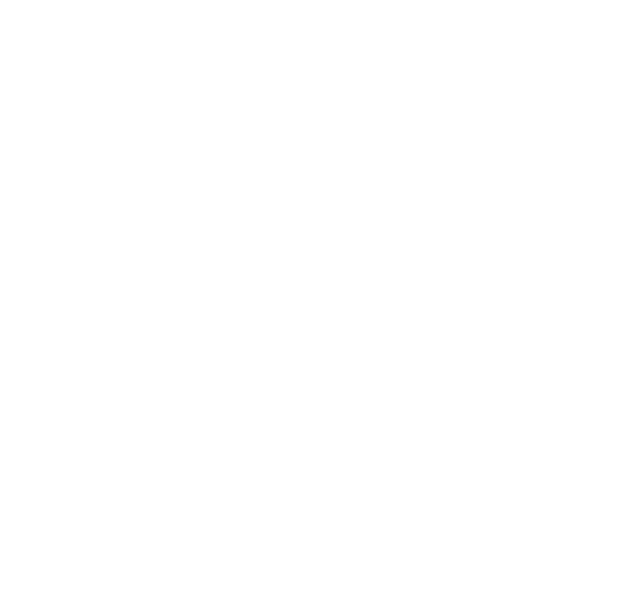
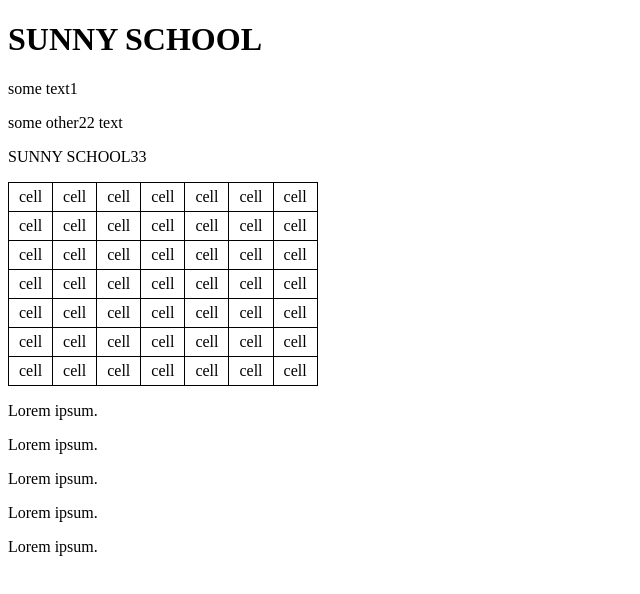
Before and after one commit to hakobyanviktoria8/SunySchoolHomeWork, a plain HTML site: page index.html in a window 1280 px wide. Shown: the whole page, without its empty margins (0-640 px from the left). Drawn offline with Linux system fonts and the light colour scheme.

Commit message:
homeWork 11

```diff
--- a/index.html
+++ b/index.html
@@ -3,6 +3,16 @@
 <head>
     <meta charset="UTF-8">
     <title>Title</title>
+    <style>
+        table{
+            border: 1px solid;
+            border-collapse: collapse;
+        }
+        td{
+            border: 1px solid;
+            padding: 5px 10px;
+        }
+    </style>
 </head>
 <body>
 
@@ -11,6 +21,95 @@
 <!--<script src="3.homeWork.js"></script>-->
 <!--<script src="4.HomeWork.js"></script>-->
 <!--<script src="5.HomeWork.js"></script>-->
-<script src="6.homeWork.js"></script>
+<!--<script src="6.homeWork.js"></script>-->
+<!--<script src="7.homeWork.js"></script>-->
+<!--<script src="10.homeWork.js"></script>-->
+
+<!--homework 11-->
+<h1>SUNNY SCHOOL</h1>
+<div id="demo">
+    <p>some text1</p>
+    <p>some other22 text</p>
+    <p>SUNNY SCHOOL33</p>
+</div>
+
+<table id="table">
+    <tbody>
+        <tr>
+            <td>cell</td>
+            <td>cell</td>
+            <td>cell</td>
+            <td>cell</td>
+            <td>cell</td>
+            <td>cell</td>
+            <td>cell</td>
+        </tr>
+   <tr>
+            <td>cell</td>
+            <td>cell</td>
+            <td>cell</td>
+            <td>cell</td>
+            <td>cell</td>
+            <td>cell</td>
+            <td>cell</td>
+        </tr>
+   <tr>
+            <td>cell</td>
+            <td>cell</td>
+            <td>cell</td>
+            <td>cell</td>
+            <td>cell</td>
+            <td>cell</td>
+            <td>cell</td>
+        </tr>
+   <tr>
+            <td>cell</td>
+            <td>cell</td>
+            <td>cell</td>
+            <td>cell</td>
+            <td>cell</td>
+            <td>cell</td>
+            <td>cell</td>
+        </tr>
+   <tr>
+            <td>cell</td>
+            <td>cell</td>
+            <td>cell</td>
+            <td>cell</td>
+            <td>cell</td>
+            <td>cell</td>
+            <td>cell</td>
+        </tr>
+   <tr>
+            <td>cell</td>
+            <td>cell</td>
+            <td>cell</td>
+            <td>cell</td>
+            <td>cell</td>
+            <td>cell</td>
+            <td>cell</td>
+        </tr>
+   <tr>
+            <td>cell</td>
+            <td>cell</td>
+            <td>cell</td>
+            <td>cell</td>
+            <td>cell</td>
+            <td>cell</td>
+            <td>cell</td>
+        </tr>
+    </tbody>
+</table>
+
+<table id="table2"></table>
+<!--ex11.3-->
+<div id="ps">
+    <p>Lorem ipsum.</p>
+    <p>Lorem ipsum.</p>
+    <p>Lorem ipsum.</p>
+    <p>Lorem ipsum.</p>
+    <p>Lorem ipsum.</p>
+</div>
+<script src="11.homeWork.js"></script>
 </body>
 </html>
```
Also changed, not shown: 10.homeWork.js (added, +83 -0 lines), 11.homeWork.js (added, +91 -0 lines), 7.homeWork.js (added, +95 -0 lines), 8.homeWork.js (added, +14 -0 lines), 9.homeWork.js (added, +13 -0 lines).
